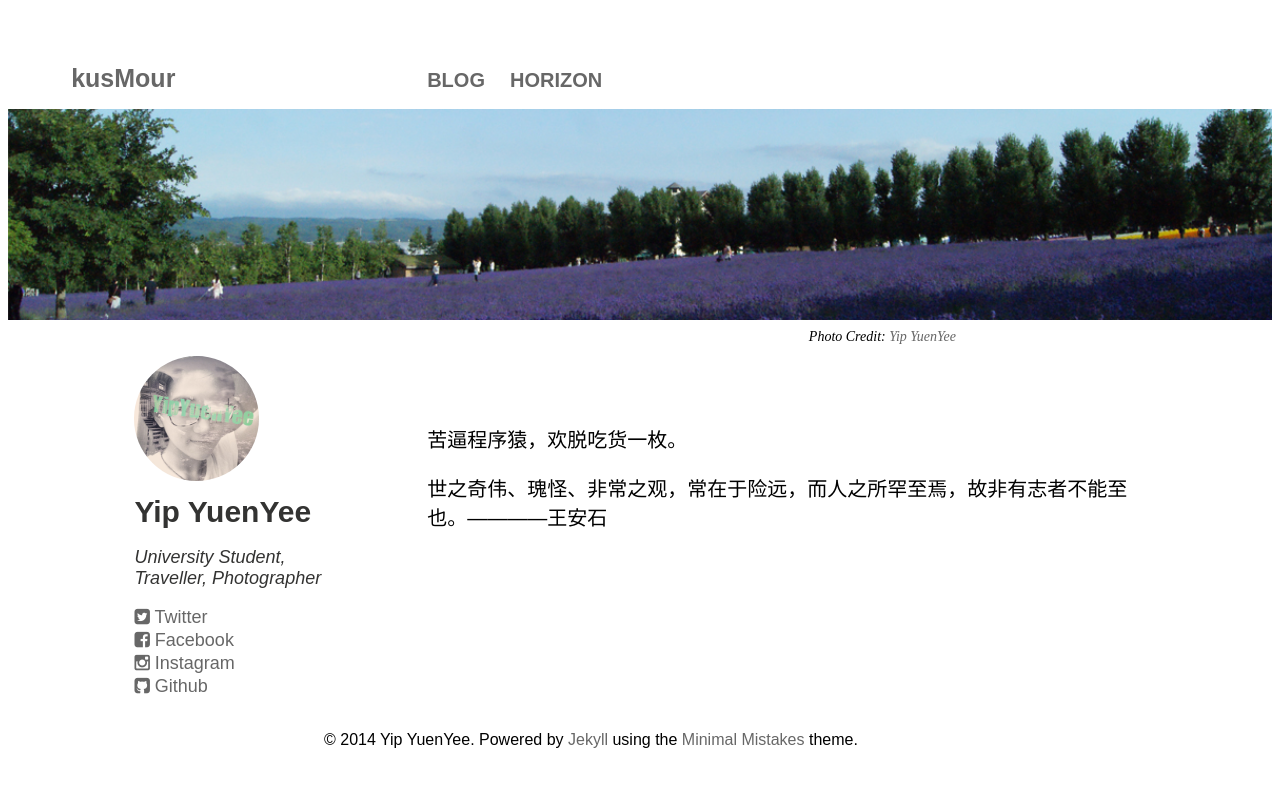
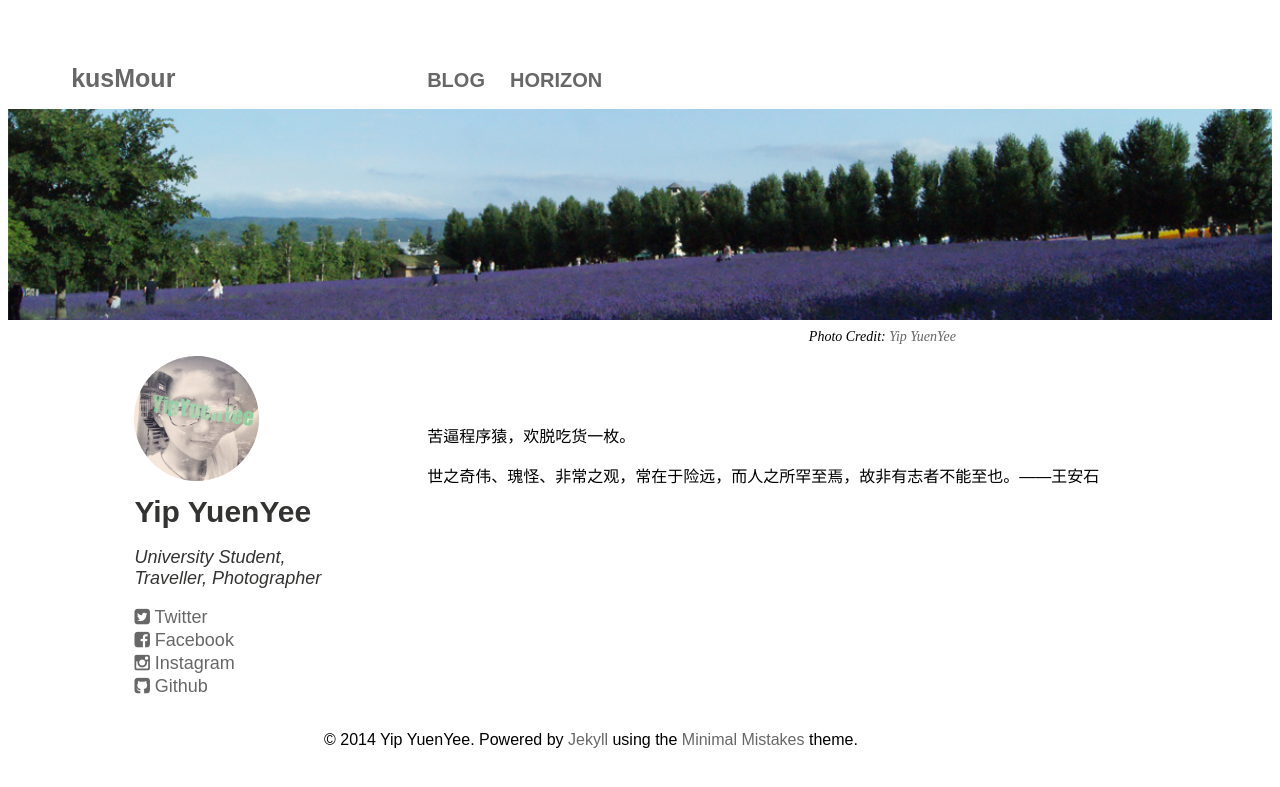
Before and after one commit to kusmour/blog_jekyll, a Jekyll site: the page built from index.html, in a window 1280 px wide. Shown: the top 787 px of the page. Built offline with Jekyll 4.4.1, drawn with Linux system fonts in a browser that asks for light colours.

Commit message:
modify homepage

```diff
--- a/index.html
+++ b/index.html
@@ -70,7 +70,7 @@ title: kusMour
 				<div class="article_wrap">
 					<p>苦逼程序猿，欢脱吃货一枚。</p>
 					<p></p>
-					<p>世之奇伟、瑰怪、非常之观，常在于险远，而人之所罕至焉，故非有志者不能至也。————王安石</p>
+					<p>世之奇伟、瑰怪、非常之观，常在于险远，而人之所罕至焉，故非有志者不能至也。——王安石</p>
 				</div>
 				<!-- /.article-wrap -->
 			</article>
--- a/style/homepage.css
+++ b/style/homepage.css
@@ -16,7 +16,7 @@ a:hover{
 }
 
 p {
-	font-size: 20px;
+	font-size: 16px;
 }
 
 .navigation_bar {
```
